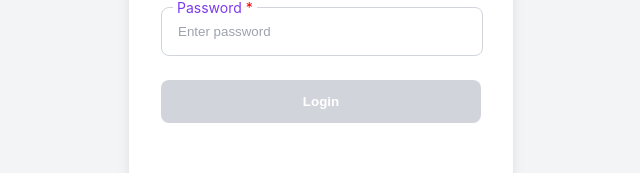
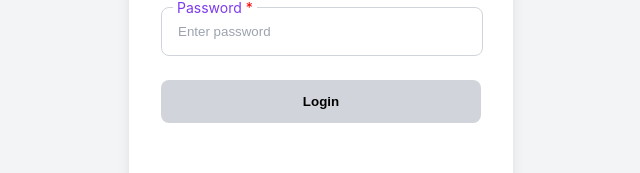
Before and after one commit to tanmaygupta1008/educase, a React (Create React App) app: page /login in a window 1280 px wide. In both pictures the pointer is over the button "Login". Shown: the part 414-587 px from the top of the page, without its empty margins (319-959 px from the left). Built offline with nearby package versions, Linux system fonts and the light colour scheme.

Commit message:
css file updated

```diff
--- a/src/App.css
+++ b/src/App.css
@@ -145,7 +145,11 @@ body {
 .popx-login-page .popx-button-disabled {
   background-color: #d1d5db; /* bg-gray-300 */
   color: #fff;
-  cursor: not-allowed;
+  /* cursor: not-allowed; */
+}
+
+.popx-button-disabled:hover{
+  color: black;
 }
 
 /* --- Create Account Page Specific --- */
```
